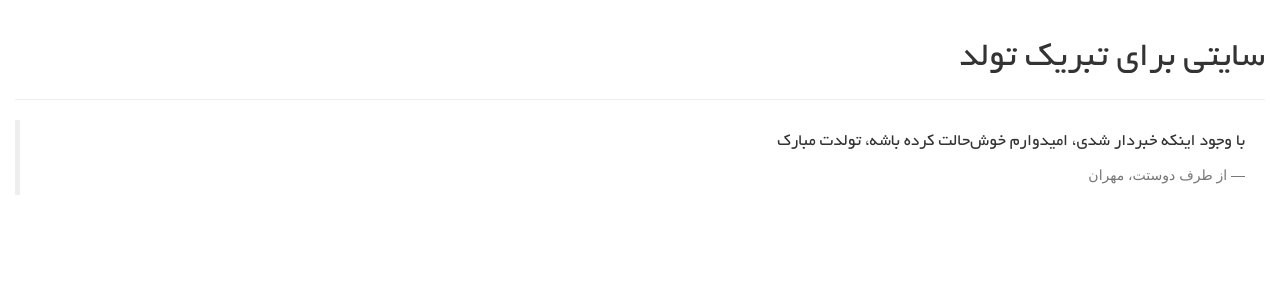
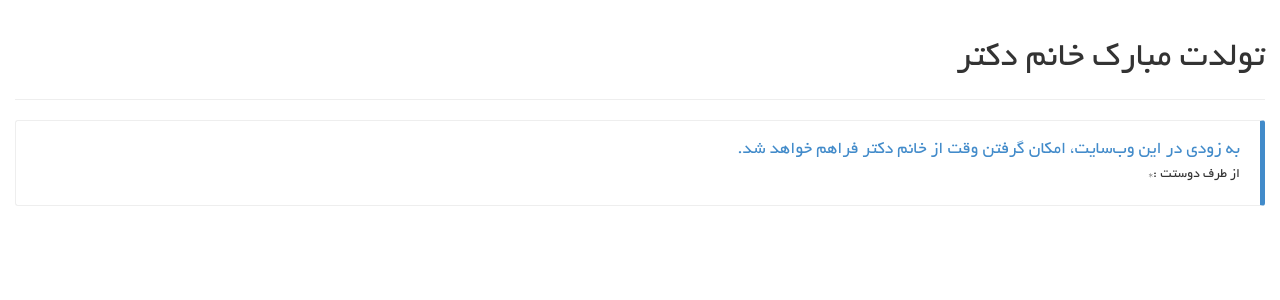
Before and after one commit to m-meidani/django-memorialize, a Django app: page / in a window 1280 px wide. Shown: the top 300 px of the page. Run offline with Django 3.2, Linux system fonts and the light colour scheme; some libraries are stand-ins or nearby versions.

Commit message:
small improvments and prepare for elahe

```diff
--- a/Remembering/static/css/fonts.css
+++ b/Remembering/static/css/fonts.css
@@ -20,6 +20,6 @@
 }
 
 
-p, h1, h2{
-    font-family: Yekan;
+p, h1, h2, h3, label, button, body{
+    font-family: Yekan !important;
 }
--- a/Remembering/static/css/index.css
+++ b/Remembering/static/css/index.css
@@ -50,11 +50,62 @@ body { font-family: sans-serif; }
 
 }
 
-.panel-footer{
-    border-top: none;
-    background-color: white;
+.bs-callout {
+    padding: 20px;
+    margin: 20px 0;
+    border: 1px solid #eee;
+    border-right-width: 5px;
+    border-radius: 3px;
 }
-
+.bs-callout h4 {
+    margin-top: 0;
+    margin-bottom: 5px;
+}
+.bs-callout p:last-child {
+    margin-bottom: 0;
+}
+.bs-callout code {
+    border-radius: 3px;
+}
+.bs-callout+.bs-callout {
+    margin-top: -5px;
+}
+.bs-callout-default {
+    border-left-color: #777;
+}
+.bs-callout-default h4 {
+    color: #777;
+}
+.bs-callout-primary {
+    border-right-color: #428bca;
+}
+.bs-callout-primary h4 {
+    color: #428bca;
+}
+.bs-callout-success {
+    border-left-color: #5cb85c;
+}
+.bs-callout-success h4 {
+    color: #5cb85c;
+}
+.bs-callout-danger {
+    border-left-color: #d9534f;
+}
+.bs-callout-danger h4 {
+    color: #d9534f;
+}
+.bs-callout-warning {
+    border-left-color: #f0ad4e;
+}
+.bs-callout-warning h4 {
+    color: #f0ad4e;
+}
+.bs-callout-info {
+    border-left-color: #5bc0de;
+}
+.bs-callout-info h4 {
+    color: #5bc0de;
+}
 .panel {
     border-radius: 0px;
 }
--- a/Remembering/static/css/upload.css
+++ b/Remembering/static/css/upload.css
@@ -1,6 +1,6 @@
 header {
     background-color: #fffeec;
-    height: 300px;
+    min-height: 200px;
 }
 
 .center {
--- a/requirements.txt
+++ b/requirements.txt
@@ -1,2 +1,2 @@
-django<1.11
+django<2
 pillow
--- a/templates/index.html
+++ b/templates/index.html
@@ -4,6 +4,7 @@
 <head>
     <meta charset="UTF-8">
     <title>تولدت مبارک</title>
+    <meta name="viewport" content="width=device-width, initial-scale=1, user-scalable=no">
     <link href="{% static 'css/normalize.css' %}" type="text/css" rel="stylesheet">
     <!-- Latest compiled and minified CSS -->
     <link rel="stylesheet" href="https://maxcdn.bootstrapcdn.com/bootstrap/3.3.7/css/bootstrap.min.css"
@@ -19,7 +20,7 @@
 <body dir="rtl">
 <div class="container-fluid">
 <div class="page-header">
-  <h1>سایتی برای تبریک تولد<small></small></h1>
+  <h1>تولدت مبارک خانم دکتر<small></small></h1>
 </div>
     <div class="grid">
         <div class="grid-sizer"></div>
@@ -46,10 +47,10 @@
             </div>
         {% endfor %}
     </div>
-<blockquote>
-  <p>با وجود اینکه خبردار شدی، امیدوارم خوش‌حالت کرده باشه، تولدت مبارک</p>
-  <footer>از طرف دوستت، مهران</footer>
-</blockquote>
+    <div class="bs-callout bs-callout-primary">
+        <h4>به زودی در این وب‌سایت، امکان گرفتن وقت از خانم دکتر فراهم خواهد شد.</h4>
+        <p>از طرف دوستت :*</p>
+    </div>
 </div>
 <script src="{% static 'js/jquery-1.12.4.min.js' %}"></script>
 <script src="{% static 'js/masonry.pkgd.min.js' %}"></script>
```
Also changed, not shown: templates/anony.html (+16 -7 lines), templates/upload.html (+12 -10 lines).
